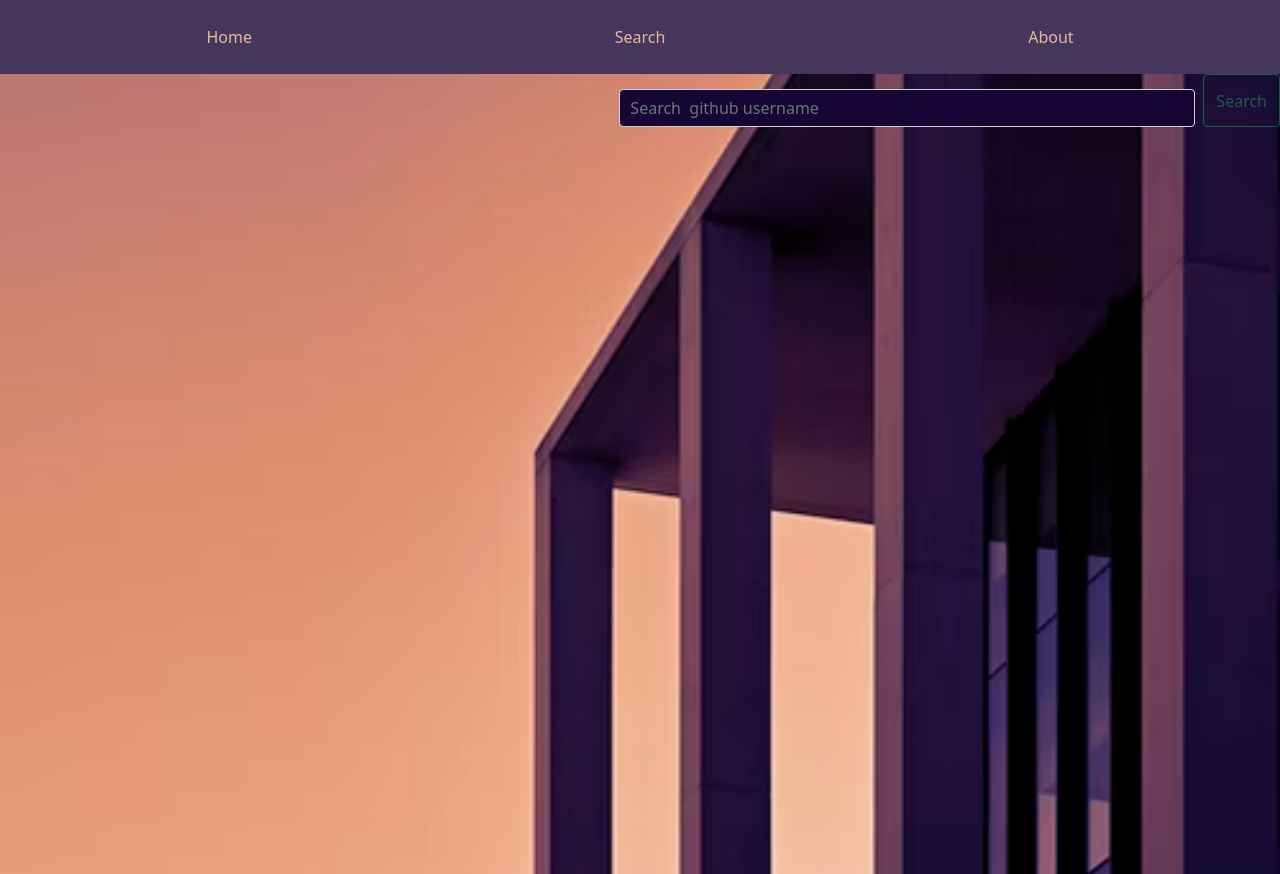
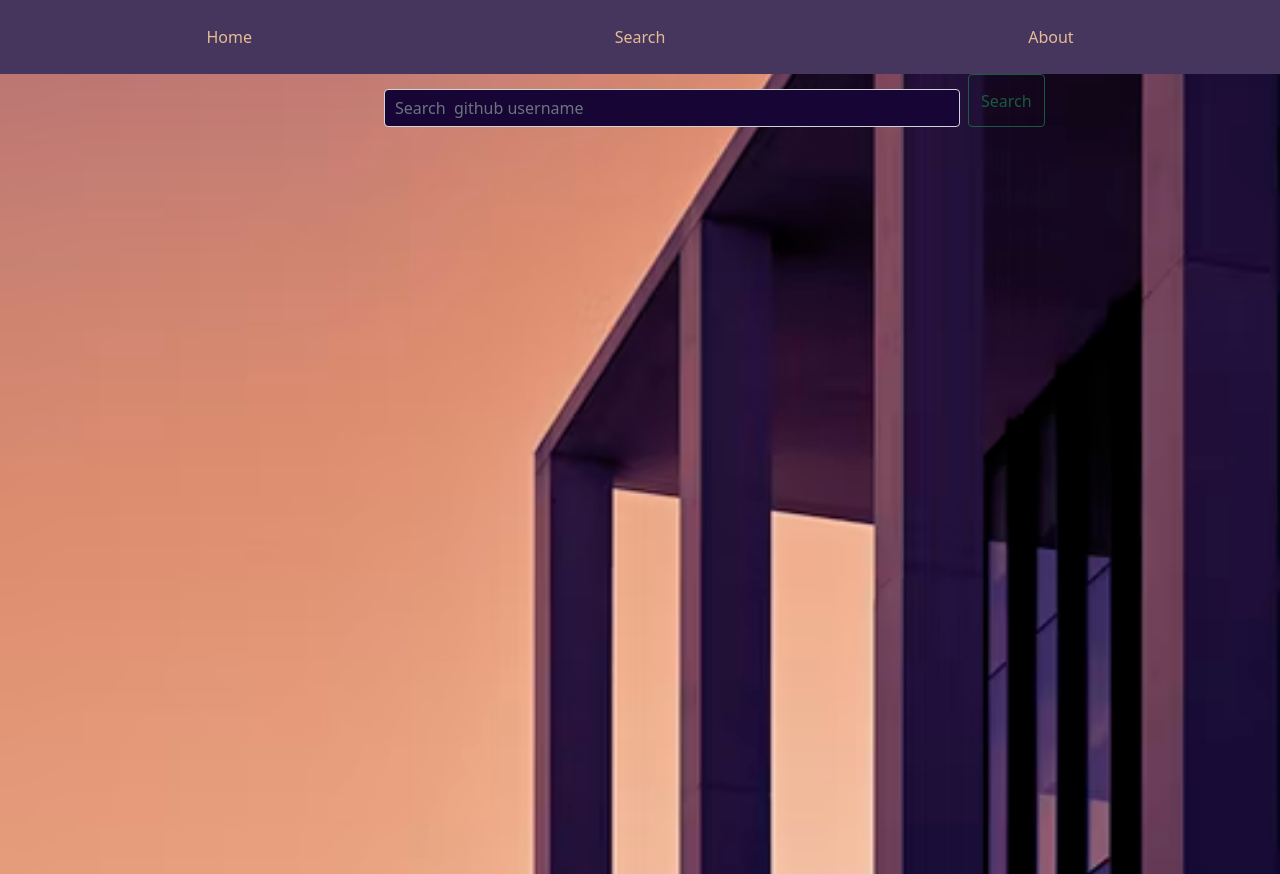
Before and after one commit to Misigo94/Angular-IP2, an Angular app: page /landing in a window 1280 px wide. Built offline with nearby package versions, Linux system fonts and the light colour scheme.

Commit message:
chnage margin of search bar

```diff
--- a/src/app/form/form.component.css
+++ b/src/app/form/form.component.css
@@ -1,12 +1,15 @@
 .form-control{
     width:45%;
-    margin: auto;
+    margin-left:30%;
     margin-top: 15px;
     padding-left: 10px;
     background-color:#170535;
     color:white
 }
+.btn .btn-outline-success{
+    margin-top: 10px;
+}
 .card-text{
-    background-color: rgb(20, 9, 31);
+    background-color: rgb(70, 20, 119);
     color:white;
 }
```
